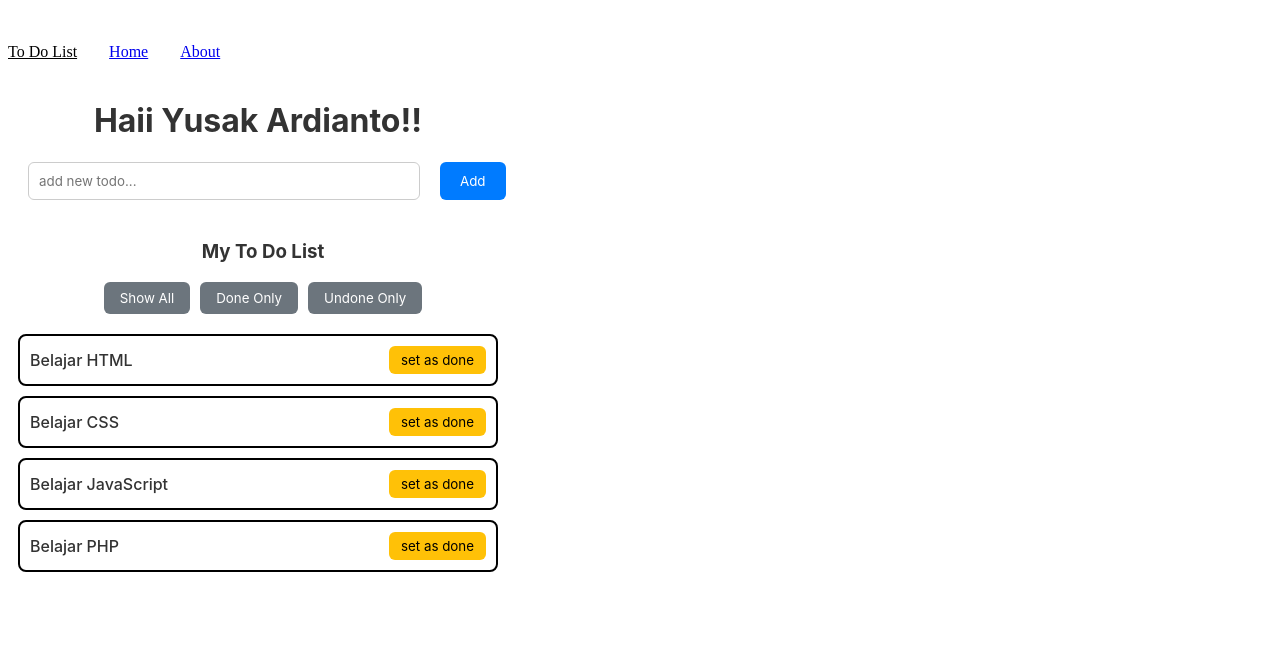
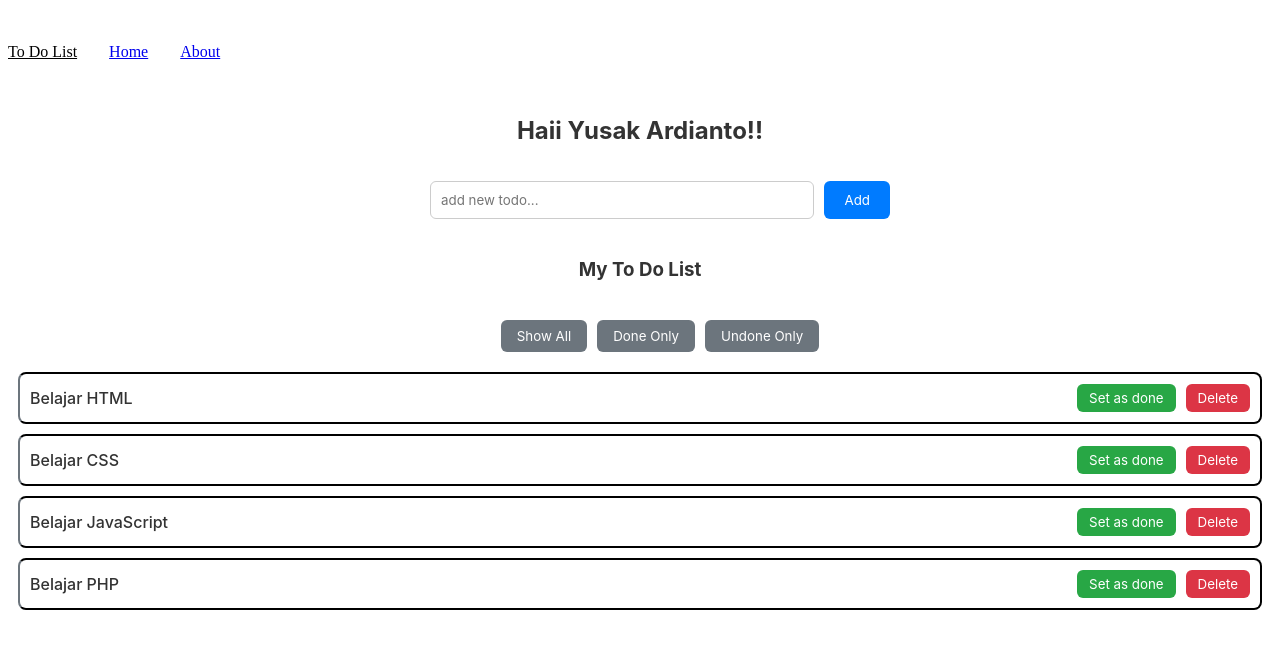
Before and after one commit to Yusak-code/web1, a Vue app: page / in a window 1280 px wide. Shown: the top 648 px of the page. Built offline with nearby package versions, Linux system fonts and the light colour scheme.

Commit message:
tambah fitur delete dan update styling

```diff
--- a/src/stores/todoStore.js
+++ b/src/stores/todoStore.js
@@ -21,6 +21,9 @@ export const useTodoStore = defineStore('todo', {
         }
     },
     actions: {
+        deleteTodo(name) {
+        this.todoList = this.todoList.filter(item => item.name !== name);
+        },
         setAsDone(name) {
             this.todoList.find(item => item.name == name).isDone = true
         },
--- a/src/views/TodoView.vue
+++ b/src/views/TodoView.vue
@@ -1,15 +1,19 @@
 <template>
-    <h1 style="text-align: center; width: 500px; inset-inline-start: 40px;">
+    <div class="header">
+        <h1>
             Haii Yusak Ardianto!!
         </h1>
+    </div>
 
     <form @submit.prevent="todoStore.addTodo(newTodo)">
         <input type="text" v-model="newTodo" placeholder="add new todo...">
         <input type="submit" value="Add">
     </form>
 
-    <div style="width: 500px; padding-inline-start: 10px;">
-        <h3 style="text-align: center;">My To Do List</h3>
+    <div class="list-title">
+        <h3>
+            My To Do List
+        </h3>
     </div>
 
     <div class="getters-button">
@@ -18,55 +22,52 @@
         <button @click="show= 'undone only'">Undone Only</button>
     </div>
 
-
-    <!-- show all todoList -->
-    <div v-if="show=='all'">
-        <ul>
-            <li v-for="(list) in todoStore.todoList">
+    <li
+    v-for="list in todoStore.todoList.filter(todo =>
+    show === 'all' ||
+    (show === 'done only' && todo.isDone) ||
+    (show === 'undone only' && !todo.isDone)
+    )"
+    :key="list.name"
+    :class="list.isDone ? 'done' : 'undone'">
+        <span>{{ list.name }}</span>
         <span>
-                    {{ list.name }}
-                </span>
-                <span>
-                    <button v-if="!list.isDone" @click="todoStore.setAsDone(list.name)">set as done</button>
-                    <button v-if="list.isDone" @click="todoStore.setAsUnDone(list.name)">set as undone</button>
+            <button v-if="!list.isDone" @click="todoStore.setAsDone(list.name)">Set as done</button>
+            <button v-if="list.isDone" @click="todoStore.setAsUnDone(list.name)">Set as undone</button>
+            <button @click="todoStore.deleteTodo(list.name)" style="background-color: #dc3545; color: white;">Delete</button>
         </span>
     </li>
-        </ul>
-    </div>
 
-    <!-- show done todoList -->
-    <div v-if="show=='done only'">
-        <ul>
-            <li v-for="(list) in todoStore.doneOnly">
-                <span>
-                    {{ list.name }}
-                </span>
-                <span>
-                    <button v-if="!list.isDone" @click="todoStore.setAsDone(list.name)">set as done</button>
-                    <button v-if="list.isDone" @click="todoStore.setAsUnDone(list.name)">set as undone</button>
-                </span>
-            </li>
-        </ul>
-    </div>
-
-<!-- show undone only todoList -->
-    <div v-if="show=='undone only'">
-        <ul>
-            <li v-for="(list) in todoStore.undoneOnly">
-                <span>
-                    {{ list.name }}
-                </span>
-                <span>
-                    <button v-if="!list.isDone" @click="todoStore.setAsDone(list.name)">set as done</button>
-                    <button v-if="list.isDone" @click="todoStore.setAsUnDone(list.name)">set as undone</button>
-
-                </span>
-            </li>
-        </ul>
-    </div>
 </template>
 
 <style scoped>
+    .header {
+    width: 100%;
+    display: flex;
+    justify-content: center;
+    margin: 20px 0;
+    }
+
+    h1 {
+    font-size: 24px;
+    color: #333;
+    }
+
+    .list-title {
+    display: flex;
+    justify-content: center;
+    margin-bottom: 20px;
+    }
+
+    .getters-button {
+    display: flex;
+    justify-content: center;
+    flex-wrap: wrap;
+    gap: 10px;
+    margin: 10px auto 30px auto;
+    max-width: 500px;
+    }
+
     li {
     transition: transform 0.2s ease, box-shadow 0.3s;
     }
@@ -207,18 +208,8 @@
     font-family: 'Inter', sans-serif;
     }
 
-
-    form {
-        width: 500px;
-        padding-inline-start: 10px;
-        margin-bottom: 40px;
-    }
     form input {
         padding: 10px;
-    }
-    form input:first-child {
-        width: 80%;
-        margin: 0px 10px;
     }
 
     ul {
@@ -234,12 +225,35 @@
         justify-content: space-between;
     }
 
-    .getters-button {
+    form {
+    width: 500px;
+    margin: 20px auto;
     display: flex;
+    gap: 10px;
     justify-content: center;
-        gap: 10px;
-        width: 500px; padding-inline-start: 10px;
     }
+
+    form input[type="text"] {
+    flex: 1;
+    padding: 10px;
+    border: 1px solid #ccc;
+    border-radius: 6px;
+    }
+
+    form input[type="submit"] {
+    padding: 10px 20px;
+    background-color: #007bff;
+    border: none;
+    color: white;
+    border-radius: 6px;
+    cursor: pointer;
+    transition: background 0.3s;
+    }
+
+    form input[type="submit"]:hover {
+    background-color: #0056b3;
+    }
+
 
 </style>
 
```
Lines whose indentation alone changed are shown as unchanged.
